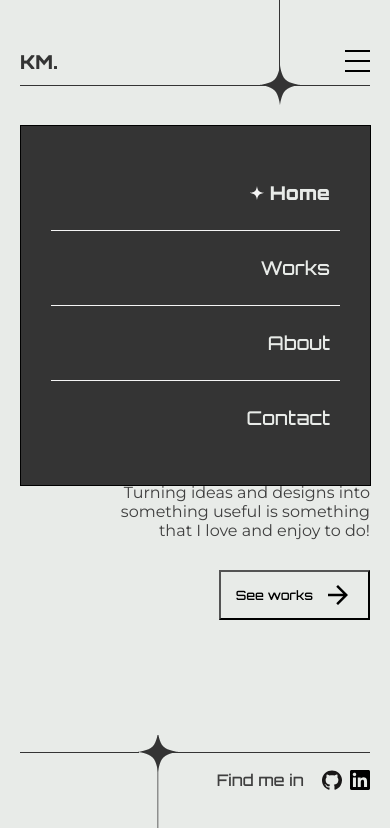
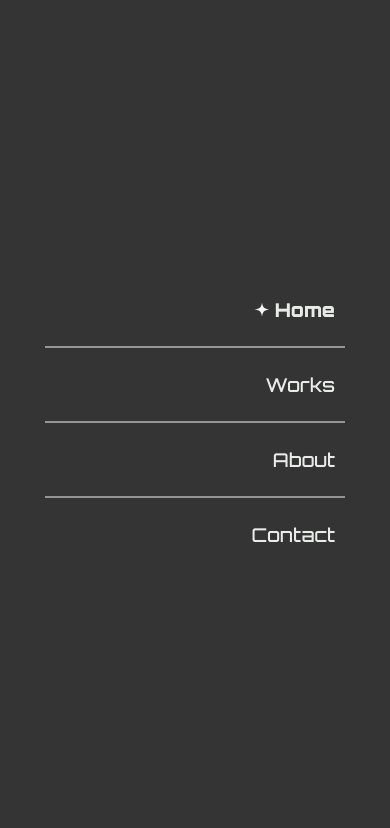
Before and after one commit to sn-tin/frontendkristine, a React (Create React App) app: page / in a window 390 px wide. Both pictures are taken after a click on the element 357 px from the left and 62 px from the top of the page. Shown: the top 828 px of the page. Built offline with nearby package versions, Linux system fonts and the light colour scheme.

Commit message:
Make small screen navs into a full screen nav when clicked - Add inner div (NavInner) to wrap the nav content - Move styles from 'SmallScreenNav' to 'NavInner' - Create styles for 'SmallScreenNav' to take up the whole width and height of the screen

```diff
--- a/src/animations.js
+++ b/src/animations.js
@@ -19,10 +19,17 @@ const menuAnimate = {
         opacity: 0,
     },
     end: {
-        height: "auto",
+        height: "100vh",
         opacity: 1,
         transition: {
             delay: 2,
+            duration: 1.5
+        }
+    },
+    exit: {
+        height: 0,
+        opacity: 0,
+        transition: {
             duration: 1.5
         }
     }
--- a/src/components/Navbar/Navbar.js
+++ b/src/components/Navbar/Navbar.js
@@ -6,11 +6,13 @@ import { StyledNavbar,
         HeaderLine1,
         HeaderLine2,
         HeaderLine3,
-        SmallScreenNav
+        SmallScreenNav,
+        NavInner
     } from './Navbar.style.js';
 import { NavLink } from 'react-router-dom';
 import { useState } from 'react';
 import { linesAnimate, menuAnimate } from '../../animations.js';
+import { AnimatePresence } from 'framer-motion';
 
 const Navbar = () => {
     const [isActive] = useState(false);
@@ -47,19 +49,20 @@ const Navbar = () => {
                     <NavLink to="/contact" className={isActive ? "active" : null} >Contact</NavLink>
                 </LargeScreenNav>
             </StyledNavbar>
-            <SmallScreenNav
-                variants={ isActive && menuAnimate}
-                initial={ isActive && "start" }
-                animate={ isActive && "end" }
-                style={{
-                display: showNav ? "flex" : "none",
-                }}
-            >
-                    <NavLink to="/" className={isActive ? "active" : null} onClick={hideNavMenu}>Home</NavLink>
-                    <NavLink to="/works" className={isActive ? "active" : null} onClick={hideNavMenu}>Works</NavLink>
-                    <NavLink to="/about" className={isActive ? "active" : null} onClick={hideNavMenu}>About</NavLink>
-                    <NavLink to="/contact" className={isActive ? "active" : null} onClick={hideNavMenu}>Contact</NavLink>
-            </SmallScreenNav>
+            <AnimatePresence exitBeforeEnter>
+                {
+                    showNav && (
+                    <SmallScreenNav variants={menuAnimate} initial="start" animate="end">
+                        <NavInner>
+                            <NavLink to="/" className={isActive ? "active" : null} onClick={hideNavMenu}>Home</NavLink>
+                            <NavLink to="/works" className={isActive ? "active" : null} onClick={hideNavMenu}>Works</NavLink>
+                            <NavLink to="/about" className={isActive ? "active" : null} onClick={hideNavMenu}>About</NavLink>
+                            <NavLink to="/contact" className={isActive ? "active" : null} onClick={hideNavMenu}>Contact</NavLink>
+                        </NavInner>
+                    </SmallScreenNav>
+                    )
+                }
+            </AnimatePresence>
         </nav>
     )
 }
--- a/src/components/Navbar/Navbar.style.js
+++ b/src/components/Navbar/Navbar.style.js
@@ -3,6 +3,7 @@ import star from '../../assets/star.svg'
 import lightStar from '../../assets/light-star.svg'
 import { theme, devices } from "../../styles.js"
 import { motion } from "framer-motion";
+import { style } from "@mui/system";
 
 const StyledNavbar = styled.div`
     display: flex;
@@ -37,17 +38,29 @@ const Lines = styled.div`
     border: 1px solid ${theme.text.color};
 `
 
-const SmallScreenNav = styled(motion.div)`
+const SmallScreenNav = styled.div`
+    width: 100vw;
+    height: 100vh;
+    top: 0;
+    left: 0;
+    right: 0;
+    bottom: 0;
+    position: fixed;
+    z-index: 2;
+    background: ${theme.colors.dark};
+`
+
+const NavInner = styled(motion.div)`
     display: flex;
     flex-direction: column;
-    width: 90%;
-    border: 1px solid #000000;
     text-align: center;
     background-color: ${theme.colors.dark};
-    margin: 20px auto 30px;
-    padding: 30px 0;
+    padding: 30px 15px;
+    width: 100%;
     position: absolute;
-    z-index: 1;
+    top: 50%;
+    left: 50%;
+    transform: translate(-50%, -50%);
     a, a:active, a:visited {
         color: ${theme.colors.grayishWhite};
         font: ${theme.fontWeights.medium} 19px ${theme.heading.fontFam};
@@ -159,4 +172,4 @@ const HeaderLine3 = styled(HeaderLine2)`
 `
 
 export { StyledNavbar, HamburgerMenu, Lines,
-    SmallScreenNav, LargeScreenNav, HeaderLine, HeaderLine1, HeaderLine2, HeaderLine3 };
+    SmallScreenNav, NavInner, LargeScreenNav, HeaderLine, HeaderLine1, HeaderLine2, HeaderLine3 };
```
